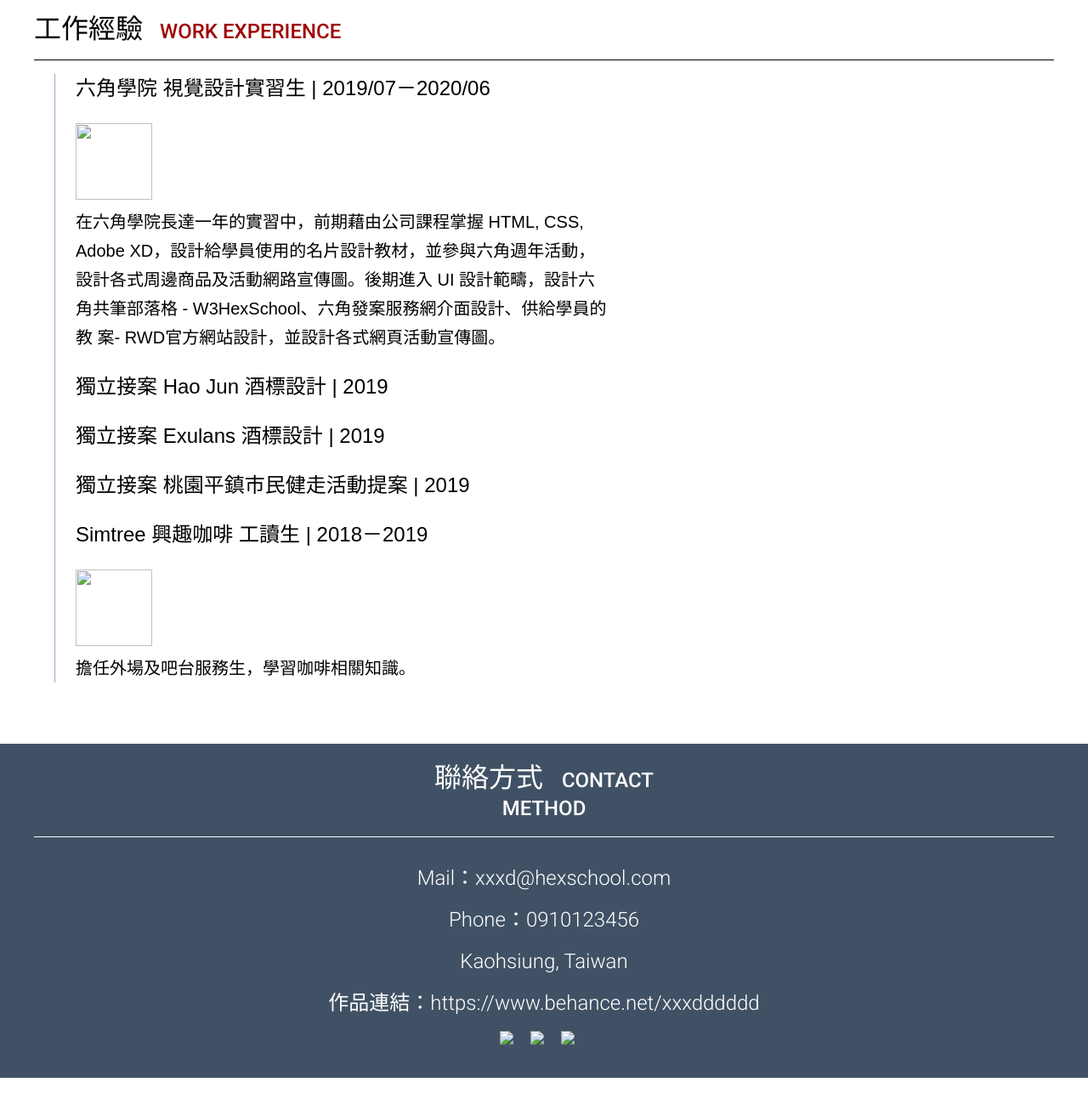
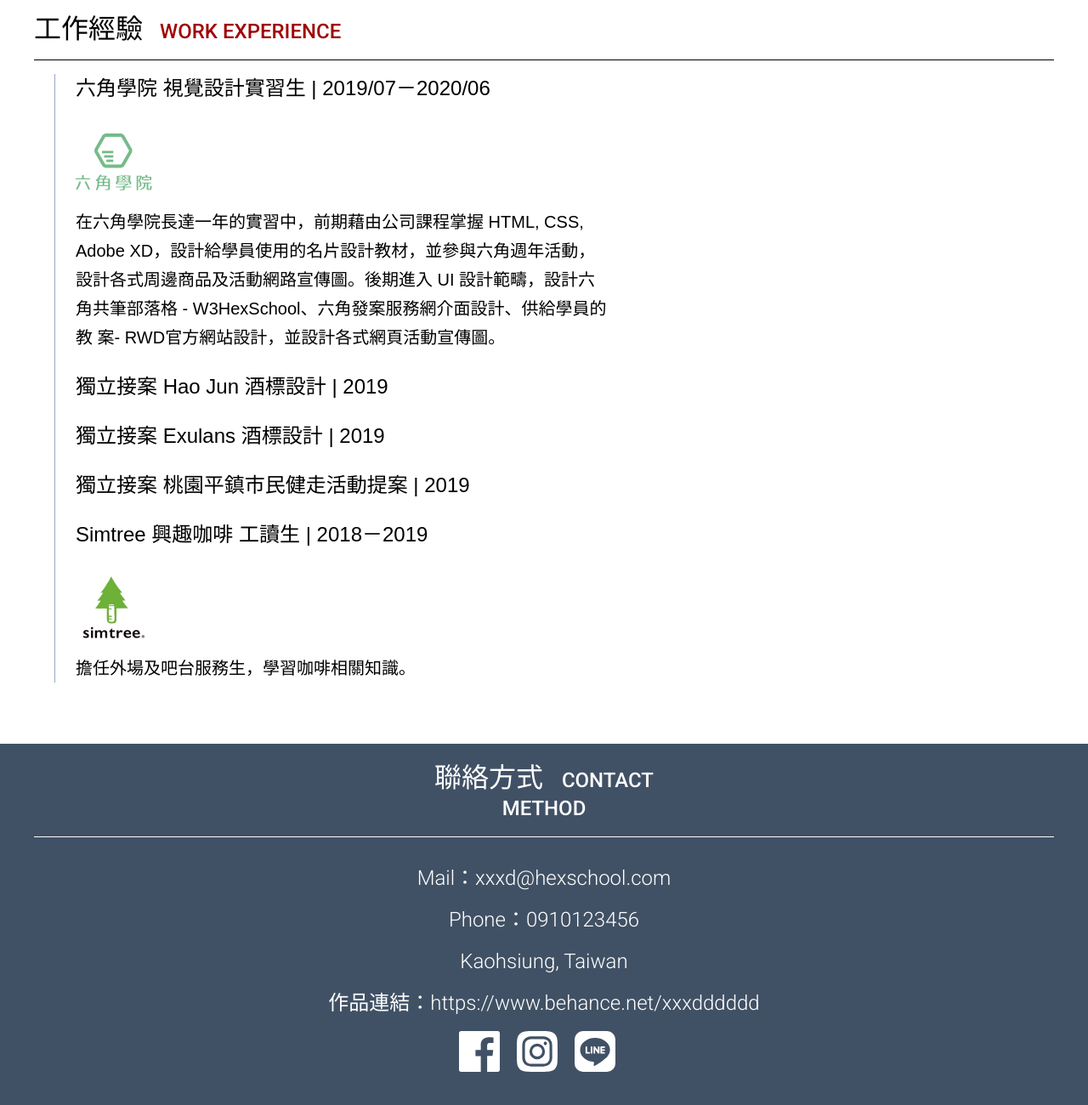
Before and after one commit to aacj2642/HexSchoolLayout, a plain HTML site: page index.html in a window 1280 px wide. Shown: the part 1465-2765 px from the top of the page at 85% size. Before the commit the page ends 2733 px from the top, so only its background shows below. Drawn offline with Linux system fonts and the light colour scheme; the site is published under a folder, as on GitHub Pages, so addresses that start at the root find nothing.

Commit message:
try fix image

```diff
--- a/index.html
+++ b/index.html
@@ -26,7 +26,7 @@
         <div class="container">
             <h1 class="user-name">Joanne<br>Chen</h1>
             <hr class="name-hr">
-            <img class="photo" src="/image/photo.png" alt="">
+            <img class="photo" src="image/photo.png" alt="">
             <div class="content-block">
                 <div class="title">
                     <span class="title-ch">個人資料</span>
@@ -88,7 +88,7 @@
                 <div class="work-content">
                     <div class="profile-content">
                         <p class="phase">六角學院 視覺設計實習生 | 2019/07－2020/06</p>
-                        <img class="work-img" src="/image/Group 7.svg">
+                        <img class="work-img" src="image/Group 7.svg">
                         <p class="phase phase-small">
                             在六角學院長達一年的實習中，前期藉由公司課程掌握 HTML, CSS, Adobe XD，設計給學員使用的名片設計教材，並參與六角週年活動，設計各式周邊商品及活動網路宣傳圖。後期進入
                             UI 設計範疇，設計六角共筆部落格 - W3HexSchool、六角發案服務網介面設計、供給學員的教 案- RWD官方網站設計，並設計各式網頁活動宣傳圖。
@@ -97,7 +97,7 @@
                         <p class="phase">獨立接案 Exulans 酒標設計 | 2019</p>
                         <p class="phase">獨立接案 桃園平鎮市民健走活動提案 | 2019</p>
                         <p class="phase">Simtree 興趣咖啡 工讀生 | 2018－2019</p>
-                        <img class="work-img" src="/image/Group 8.png">
+                        <img class="work-img" src="image/Group 8.png">
                         <div class="phase phase-small">擔任外場及吧台服務生，學習咖啡相關知識。</div>
                     </div>
                 </div>
@@ -115,9 +115,9 @@
             <div class="footer-item">Kaohsiung, Taiwan</div>
             <div class="footer-item">作品連結：https://www.behance.net/xxxdddddd</div>
             <div class="img-bar">
-                <img class="social-img" src="/image/facebook.svg">
-                <img class="social-img" src="/image/instagram-alt.svg">
-                <img class="social-img" src="/image/line.svg">
+                <img class="social-img" src="image/facebook.svg">
+                <img class="social-img" src="image/instagram-alt.svg">
+                <img class="social-img" src="image/line.svg">
             </div>
         </div>
     </div>
```
